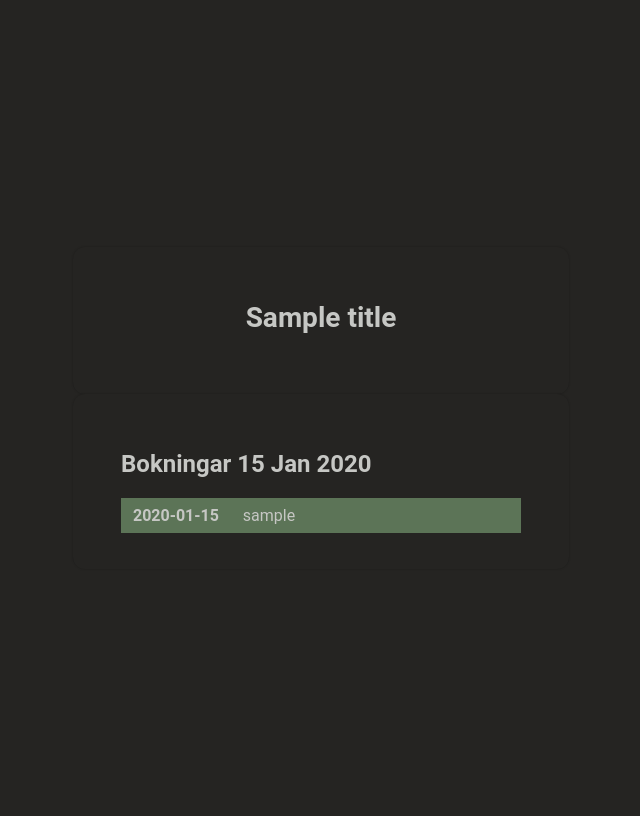
After one commit to kimeriksson75/electron-scanner, a Node project: template src/views/await-scan.ejs in a window 1280 px wide. The commit adds this page. Shown: the whole page, without its empty margins (319-959 px from the left). Run offline with Node 20 templates, Linux system fonts and the light colour scheme; the template is opened without the code that fills it: most values are stand-ins (such as "Sample title", 1, 10 or a date in 2020).

Commit message:
connect service to scanner, todays bookings

```diff
--- a/package.json
+++ b/package.json
@@ -15,6 +15,7 @@
   "dependencies": {
     "bcryptjs": "^2.4.3",
     "ejs-electron": "^2.1.1",
+    "moment": "^2.29.4",
     "path": "^0.12.7",
     "python-shell": "^5.0.0"
   }
--- a/src/config.js
+++ b/src/config.js
@@ -9,5 +9,7 @@ module.exports = {
     API_TAGS_ENDPOINT: process.env.API_TAGS_ENDPOINT,
     API_SCANNERS_ENDPOINT: process.env.API_SCANNERS_ENDPOINT,
     API_USERS_ENDPOINT: process.env.API_USERS_ENDPOINT,
+    API_SERVICES_ENDPOINT: process.env.API_SERVICES_ENDPOINT,
+    API_BOOKINGS_ENDPOINT: process.env.API_BOOKINGS_ENDPOINT,
     APP_BASE_URL: process.env.APP_BASE_URL,
 };
--- /dev/null
+++ b/src/views/await-scan.ejs
@@ -0,0 +1,37 @@
+<!DOCTYPE html>
+<html lang=en>
+  <head>
+    <meta charset="UTF-8">
+    <meta http-equiv="Content-Security-Policy" content="default-src 'self'; script-src 'self'">
+    <title>Connect tag success</title>
+    <Link rel="stylesheet" href="./styles.css" />
+  </head>
+  <body>
+    <div class="extended-dialog">
+
+      <div class="dialog">
+        <% if (message || title) { %>
+          <h1><%= title %></h1>
+          <div id="success-msg" class="message">
+        <% } else { %>
+          <div id="success-msg" class="message" style='display: none;'>
+          <% } %>
+          <p><%= message %></p>
+        </div>
+      </div>
+
+        <div class="dialog">
+          <h2>Bokningar <%= date %></h2>
+          <ul>
+            <% timeslots.map(item=> { %>
+              <li class="calendar-day-bookings-animate calendar-day-bookings--occupied" key="<%= item._id%>">
+                <div class="calendar-day-bookings__content__timeslot"><strong><%= item.timeslot %></strong></div>
+                <div class="calendar-day-bookings__content__user"><%= item.username %></div>
+              </li>
+              <% }) %>
+            </ul>
+          </div>
+        </div>
+      </div>
+  </body>
+</html>
--- a/src/views/styles.css
+++ b/src/views/styles.css
@@ -11,6 +11,11 @@ body {
     align-items: center;
 }
 
+.extended-dialog {
+  display: flex;
+  flex-direction: column;
+  margin: 0 auto;
+}
 .dialog {
     display:block;
     margin-left:auto;
@@ -121,6 +126,40 @@ select::-ms-expand {
     display: none;
 }
 
+.calendar-day-bookings {
+  flex: none;
+  margin-top: auto;
+  display: flex;
+  flex-direction: column;
+}
+
+ul {
+  display: flex;
+  flex-direction: column;
+  margin: 0;
+  padding: 0;
+  gap: 6px;
+}
+
+li {
+  display: flex;
+  flex-direction: row;
+  padding: 8px 12px;
+  transition: background-color .2s ease-out;
+  cursor: pointer;
+}
+
+.calendar-day-bookings--occupied {
+  display: flex;
+  flex-direction: row;
+  color: rgba(#5C7457, .8);
+  border-left: rgba(#5C7457, .8);
+  background-color: #5C7457;
+}
+
+.calendar-day-bookings__content__timeslot {
+  margin-right: 24px;
+}
 .ldBar {
     position: relative;
     margin: 0 auto;
```
Also changed, not shown: src/main.js (+17 -7 lines), src/scanner/connect.js (+27 -6 lines), src/utils/config.js (renamed from src/utils/update-config.js, +5 -3 lines), src/utils/day-bookings.js (added, +31 -0 lines), src/views/connect-scanner.ejs (+17 -0 lines), 1 other file.
